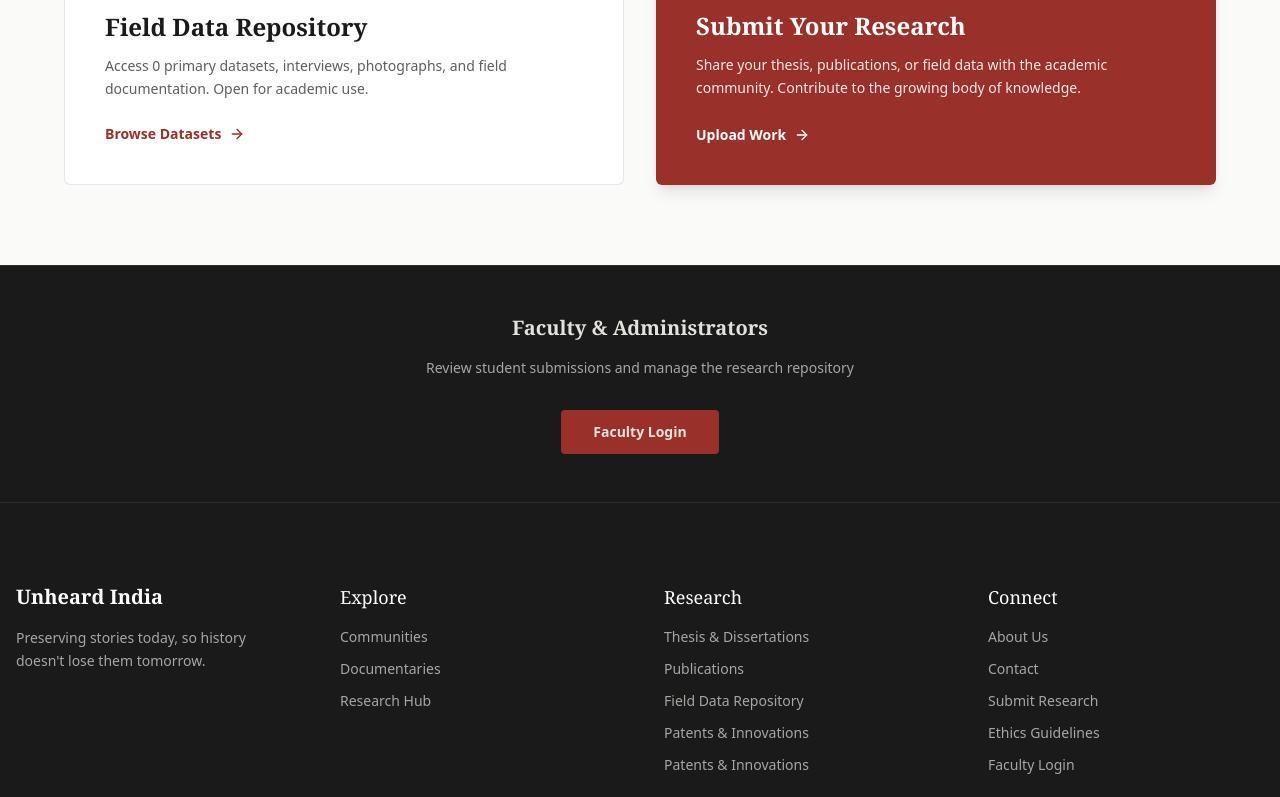
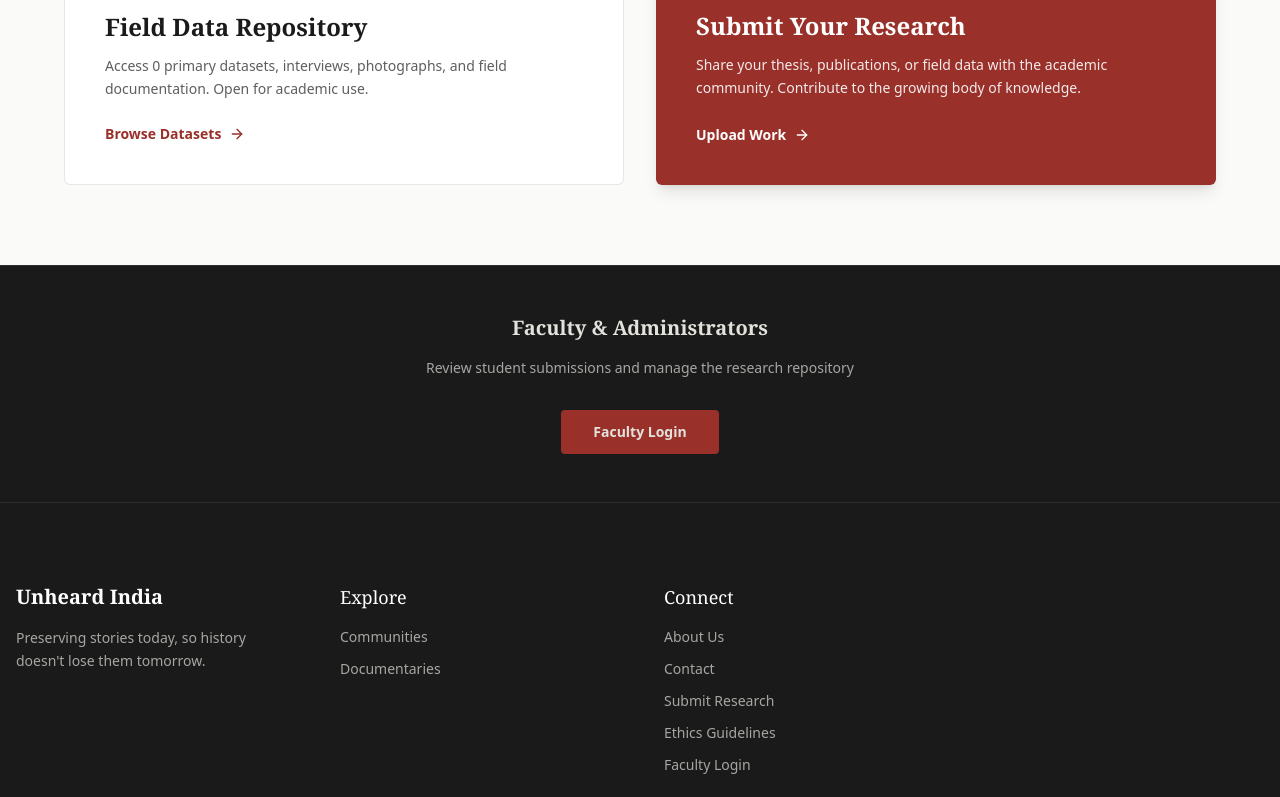
Before and after one commit to Gauravkumar260/Ethnography-research-project, a Next.js app in the folder client/: page /research in a window 1280 px wide. Shown: the part 2000-2797 px from the top of the page. Built offline with nearby package versions, Linux system fonts and the light colour scheme; no server answers.

Commit message:
update code

```diff
--- a/client/src/components/shared/Footer.tsx
+++ b/client/src/components/shared/Footer.tsx
@@ -3,6 +3,8 @@
 import Link from "next/link";
 
 export function Footer() {
+
+
   return (
     <footer className="bg-[#1a1a1a] text-[#E3E1DB] py-20 border-t border-[#E3E1DB]/10">
       <div className="container mx-auto px-4">
@@ -14,9 +16,11 @@ export function Footer() {
 
           {/* Brand Column */}
           <div className="space-y-4">
-            <h3 className="font-serif text-xl font-bold text-white">
-              Unheard India
-            </h3>
+            <Link href="/" className="hover:opacity-80 transition-opacity">
+              <h3 className="font-serif text-xl font-bold text-white">
+                Unheard India
+              </h3>
+            </Link>
             <p className="opacity-70 leading-relaxed max-w-xs">
               Preserving stories today, so history doesn&apos;t lose them tomorrow.
             </p>
@@ -36,16 +40,16 @@ export function Footer() {
                   Documentaries
                 </Link>
               </li>
-              <li>
+              {/* <li>
                 <Link href="/research" className="hover:text-white hover:underline transition-all">
                   Research Hub
                 </Link>
-              </li>
+              </li> */}
             </ul>
           </div>
 
           {/* Research Column */}
-          <div className="space-y-4">
+          {/* <div className="space-y-4">
             <h4 className="font-serif text-lg text-white">Research</h4>
             <ul className="space-y-3 opacity-70">
               <li>
@@ -59,7 +63,6 @@ export function Footer() {
                 </Link>
               </li>
               <li>
-                {/* ✅ Fixed: Points to the correct nested route */}
                 <Link href="/research/field-data" className="hover:text-white hover:underline transition-all">
                   Field Data Repository
                 </Link>
@@ -77,6 +80,7 @@ export function Footer() {
 
             </ul>
           </div>
+          */}
 
           {/* Connect Column */}
           <div className="space-y-4">
--- a/client/src/components/shared/Navbar.tsx
+++ b/client/src/components/shared/Navbar.tsx
@@ -25,7 +25,7 @@ export function Navbar() {
     { name: "Home", path: "/" },
     { name: "Communities", path: "/communities" },
     { name: "Documentaries", path: "/documentaries" },
-    { name: "Research", path: "/research" },
+    // { name: "Research", path: "/research" },
     { name: "About", path: "/about" },
     { name: "Contact", path: "/contact" },
   ];
```
